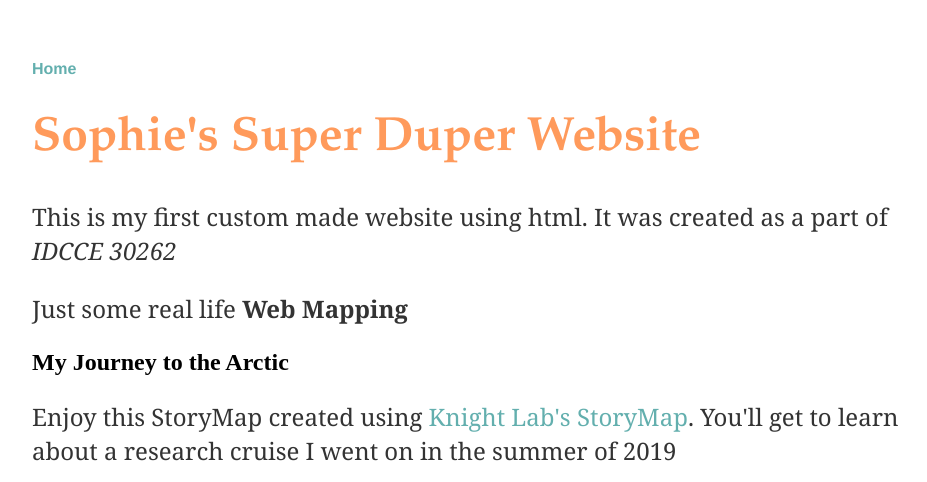
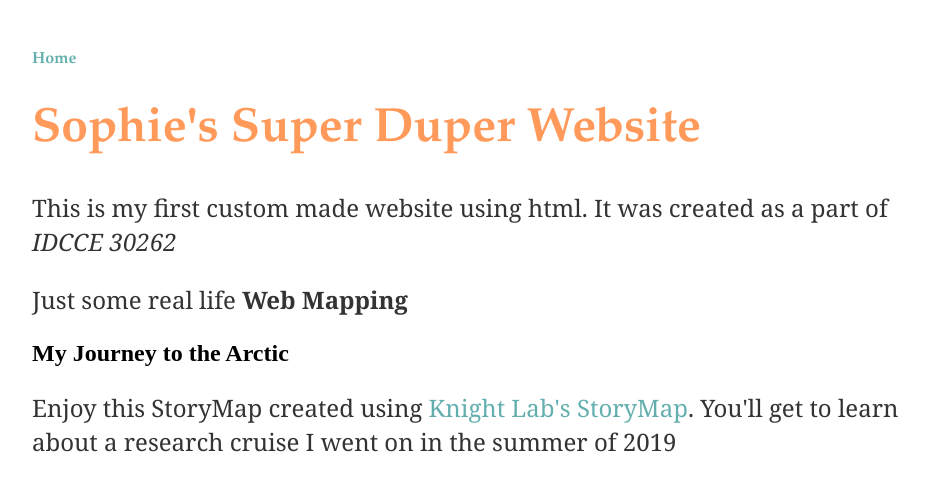
Before and after one commit to sophspilio/sophspilio.github.io, a Jekyll site: the page built from index.html, in a window 1280 px wide. Shown: the top 482 px of the page, without its empty margins (160-1087 px from the left). Built offline with Jekyll 4.4.1, drawn with Linux system fonts in a browser that asks for light colours; grey boxes are pictures that could not be loaded.

Commit message:
Update main.css

```diff
--- a/css/main.css
+++ b/css/main.css
@@ -1,9 +1,9 @@
 body {
-    margin: 60px auto;
+    margin: 50px auto;
     width: 70%;
 }
 nav ul, footer ul {
-    font-family:'Helvetica', 'Arial', 'Sans-Serif';
+    font-family:'Garamond', 'Timees New Roman', 'Serif';
     padding: 0px;
     list-style: none;
     font-weight: bold;
```
